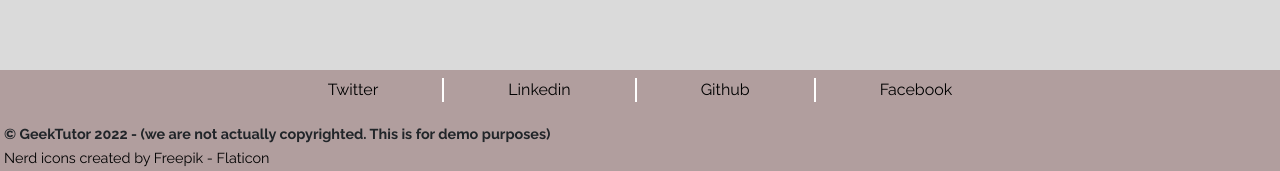
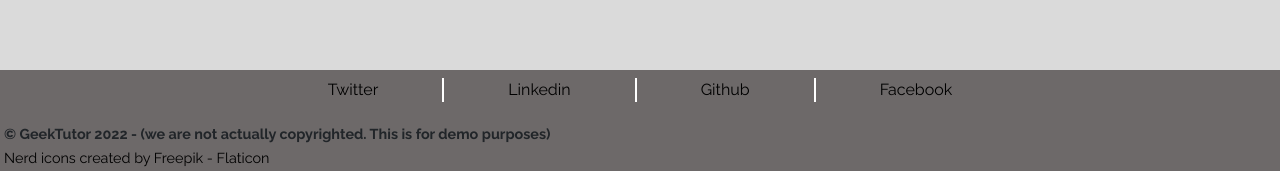
Before and after one commit to AlexUrielContreras/GeekTutors, a React (Create React App) app in the folder client/: page / in a window 1280 px wide. Shown: the part 626-797 px from the top of the page. Built offline with nearby package versions, Linux system fonts and the light colour scheme; no server answers.

Commit message:
style: changed footer color

```diff
--- a/client/src/index.css
+++ b/client/src/index.css
@@ -86,7 +86,7 @@ button {
 
 footer {
   margin-top: auto;
-  background-color: rgb(177, 158, 158)
+  background-color: rgb(109, 105, 105)
 }
 
 .footer-a {
```
